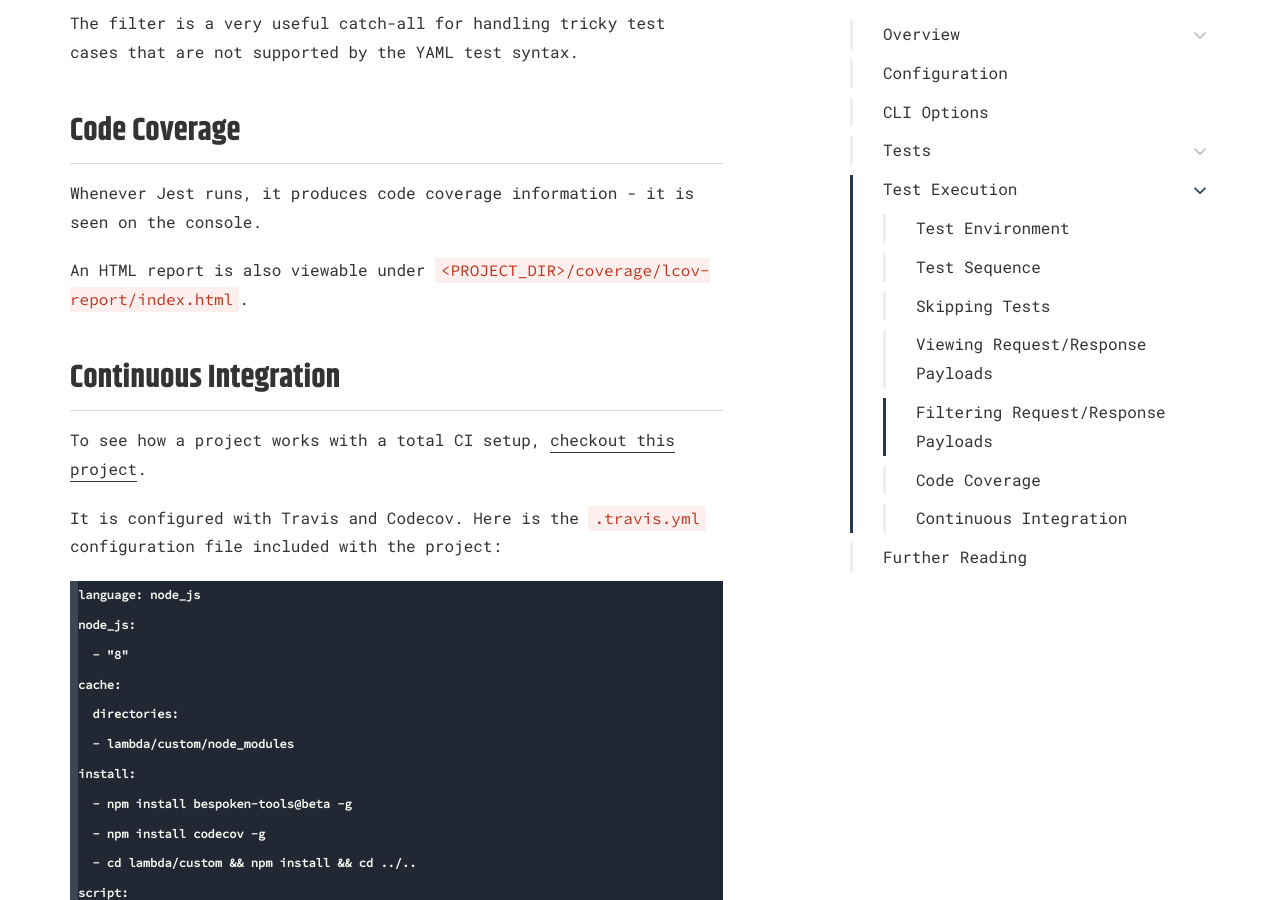
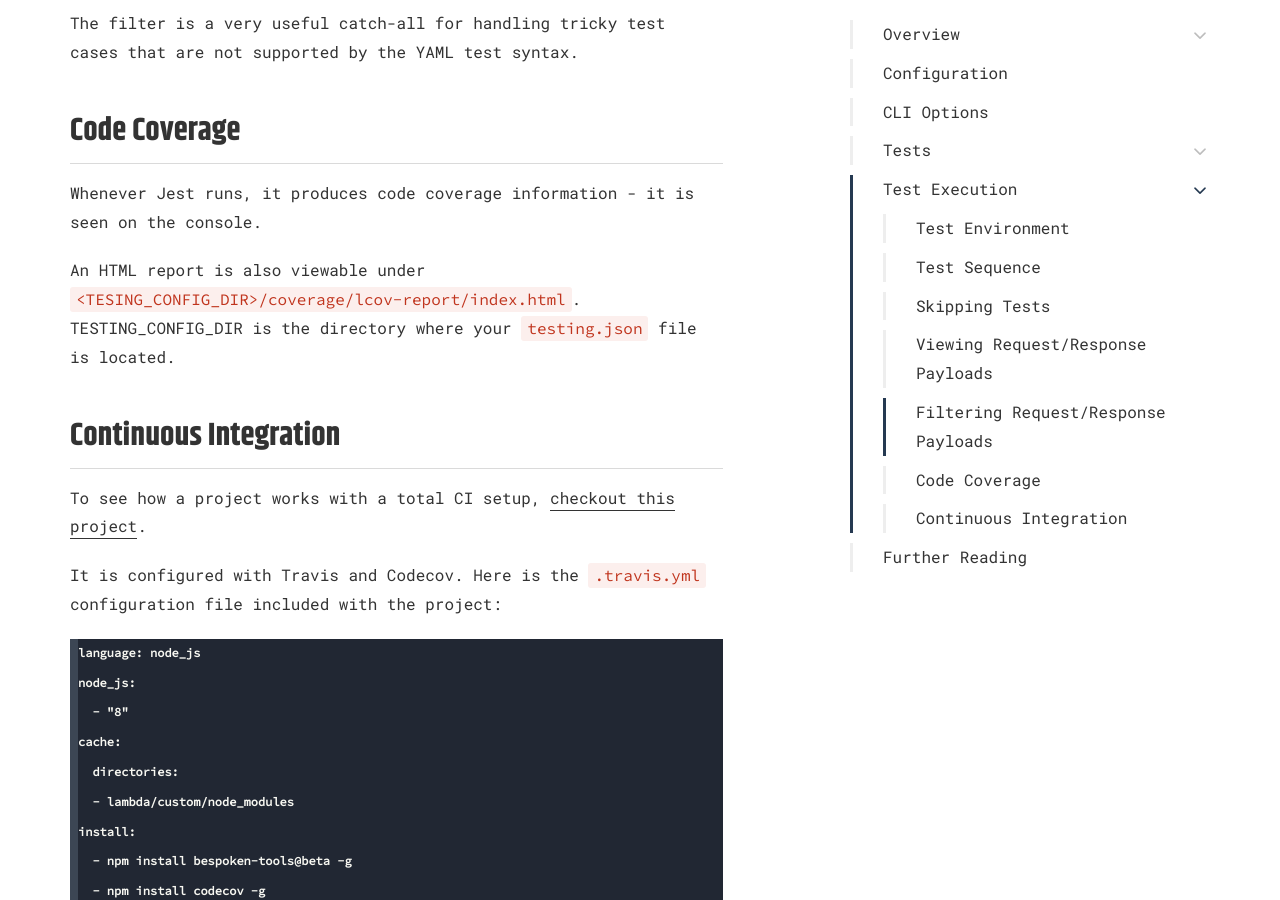
Before and after one commit to bespoken/bespoken-docs, a Jekyll site: the page built from unit-testing/guide.md, in a window 1280 px wide and 900 px high, scrolled down 15450 px. Built offline with Jekyll 4.4.1, drawn with Linux system fonts in a browser that asks for light colours; some web fonts are replaced.

Commit message:
Updated info about coverage directory

```diff
--- a/unit-testing/guide.md
+++ b/unit-testing/guide.md
@@ -459,7 +459,8 @@ The filter is a very useful catch-all for handling tricky test cases that are no
 ## Code Coverage
 Whenever Jest runs, it produces code coverage information - it is seen on the console.
 
-An HTML report is also viewable under `<PROJECT_DIR>/coverage/lcov-report/index.html`.
+An HTML report is also viewable under `<TESING_CONFIG_DIR>/coverage/lcov-report/index.html`.
+TESTING_CONFIG_DIR is the directory where your `testing.json` file is located.
 
 ## Continuous Integration
 To see how a project works with a total CI setup, [checkout this project](https://github.com/ig-perez/skill-sample-nodejs-fact/tree/ContinuousIntegration).
```
Also changed, not shown: unit-testing/getting-started.md (+1 -0 lines).
